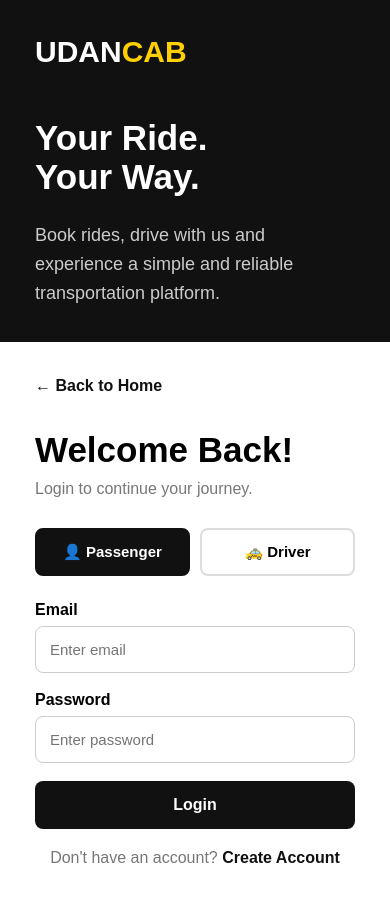
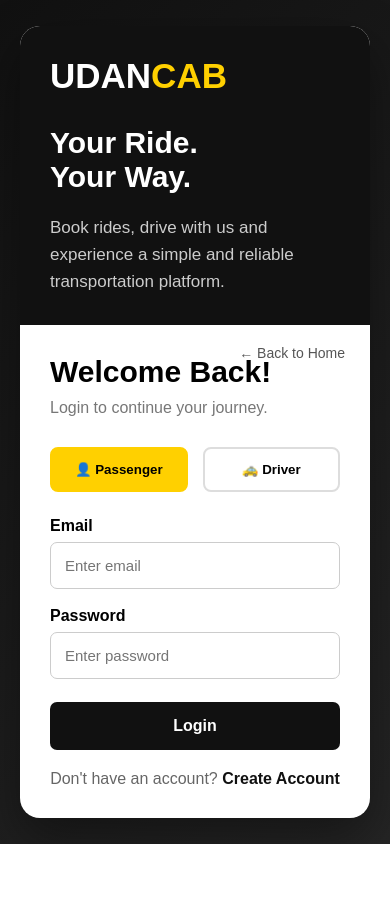
Before and after one commit to mrhrsingh038-cpu/UDAN-CAB, a website: page login.html in a window 390 px wide. After the commit the page ends 844 px from the top, so only its background shows below. Drawn offline with Linux system fonts and the light colour scheme.

Commit message:
Update login.html

```diff
--- a/login.html
+++ b/login.html
@@ -12,39 +12,55 @@
 
     <title>UDAN CAB - Login</title>
 
+
     <style>
 
         * {
-            box-sizing: border-box;
             margin: 0;
             padding: 0;
+            box-sizing: border-box;
+            font-family: Arial, sans-serif;
         }
 
         body {
-            font-family: Arial, sans-serif;
             min-height: 100vh;
-            background: #f5f5f5;
+            background: linear-gradient(
+                135deg,
+                #111,
+                #252525
+            );
+            display: flex;
+            align-items: center;
+            justify-content: center;
+            padding: 20px;
         }
 
         .container {
-            min-height: 100vh;
+            width: 900px;
+            max-width: 100%;
+            min-height: 550px;
+            background: white;
+            border-radius: 20px;
+            overflow: hidden;
             display: flex;
+            box-shadow:
+                0 20px 50px rgba(0,0,0,.4);
         }
 
         .left {
-            width: 50%;
+            width: 45%;
             background: #111;
             color: white;
-            padding: 70px;
+            padding: 50px;
             display: flex;
             flex-direction: column;
             justify-content: center;
         }
 
         .logo {
-            font-size: 30px;
+            font-size: 35px;
             font-weight: bold;
-            margin-bottom: 50px;
+            margin-bottom: 30px;
         }
 
         .logo span {
@@ -52,41 +68,29 @@
         }
 
         .left h1 {
-            font-size: 52px;
-            line-height: 1.1;
-            margin-bottom: 25px;
+            font-size: 40px;
+            margin-bottom: 20px;
         }
 
         .left p {
             color: #ccc;
-            font-size: 18px;
             line-height: 1.6;
-            max-width: 500px;
+            font-size: 17px;
         }
 
         .cab-icon {
-            font-size: 70px;
+            font-size: 80px;
             margin-top: 40px;
         }
 
         .right {
-            width: 50%;
-            background: white;
-            display: flex;
-            flex-direction: column;
-            justify-content: center;
-            padding: 60px 10%;
+            width: 55%;
+            padding: 45px;
+            position: relative;
         }
 
-        .back {
-            color: #111;
-            text-decoration: none;
-            margin-bottom: 35px;
-            font-weight: bold;
-        }
-
-        h2 {
-            font-size: 35px;
+        .right h2 {
+            font-size: 30px;
             margin-bottom: 10px;
         }
 
@@ -97,7 +101,7 @@
 
         .role-container {
             display: flex;
-            gap: 10px;
+            gap: 15px;
             margin-bottom: 25px;
         }
 
@@ -109,13 +113,11 @@
             border-radius: 8px;
             cursor: pointer;
             font-weight: bold;
-            font-size: 15px;
         }
 
         .role-btn.active {
-            background: #111;
-            color: white;
-            border-color: #111;
+            background: #ffd000;
+            border-color: #ffd000;
         }
 
         .input-box {
@@ -132,13 +134,55 @@
             width: 100%;
             padding: 14px;
             border: 1px solid #ccc;
-            border-radius: 8px;
+            border-radius: 7px;
             font-size: 15px;
             outline: none;
         }
 
         .input-box input:focus {
             border-color: #111;
+        }
+
+        .main-btn {
+            width: 100%;
+            padding: 15px;
+            background: #111;
+            color: white;
+            border: none;
+            border-radius: 7px;
+            font-size: 16px;
+            font-weight: bold;
+            cursor: pointer;
+            margin-top: 5px;
+        }
+
+        .main-btn:hover {
+            background: #333;
+        }
+
+        .switch {
+            text-align: center;
+            margin-top: 20px;
+            color: #666;
+        }
+
+        .switch span {
+            color: #111;
+            font-weight: bold;
+            cursor: pointer;
+        }
+
+        .back {
+            position: absolute;
+            top: 20px;
+            right: 25px;
+            text-decoration: none;
+            color: #555;
+            font-size: 14px;
+        }
+
+        .back:hover {
+            color: #111;
         }
 
         #vehicleFields {
@@ -149,60 +193,30 @@
             display: none;
         }
 
-        .main-btn {
-            width: 100%;
-            padding: 15px;
-            border: none;
-            border-radius: 8px;
-            background: #111;
-            color: white;
-            font-size: 16px;
-            font-weight: bold;
-            cursor: pointer;
-        }
-
-        .main-btn:hover {
-            background: #333;
-        }
-
-        .switch {
-            text-align: center;
-            margin-top: 20px;
-            color: #777;
-        }
-
-        .switch span {
-            color: #111;
-            font-weight: bold;
-            cursor: pointer;
-        }
-
-        @media(max-width: 700px) {
+        @media(max-width:700px) {
 
             .container {
                 flex-direction: column;
             }
 
-            .left,
-            .right {
+            .left {
                 width: 100%;
-            }
-
-            .left {
-                padding: 35px;
+                padding: 30px;
             }
 
             .left h1 {
-                font-size: 35px;
-            }
-
-            .right {
-                padding: 35px;
+                font-size: 30px;
             }
 
             .cab-icon {
                 display: none;
             }
+
+            .right {
+                width: 100%;
+                padding: 30px;
+            }
+
         }
 
     </style>
@@ -212,7 +226,11 @@
 
 <body>
 
+
     <div class="container">
+
+
+        <!-- LEFT SIDE -->
 
         <div class="left">
 
@@ -238,18 +256,23 @@
         </div>
 
 
+        <!-- RIGHT SIDE -->
+
         <div class="right">
 
+
             <a
-                href="index.html"
+                href="/index.html"
                 class="back"
             >
                 ← Back to Home
             </a>
 
+
             <h2 id="formTitle">
                 Welcome Back!
             </h2>
+
 
             <p
                 class="subtitle"
@@ -259,7 +282,10 @@
             </p>
 
 
+            <!-- ROLE -->
+
             <div class="role-container">
+
 
                 <button
                     class="role-btn active"
@@ -269,6 +295,7 @@
                     👤 Passenger
                 </button>
 
+
                 <button
                     class="role-btn"
                     id="driverRole"
@@ -277,8 +304,11 @@
                     🚕 Driver
                 </button>
 
+
             </div>
 
+
+            <!-- NAME -->
 
             <div
                 class="input-box"
@@ -298,6 +328,8 @@
             </div>
 
 
+            <!-- EMAIL -->
+
             <div class="input-box">
 
                 <label>
@@ -312,6 +344,8 @@
 
             </div>
 
+
+            <!-- PASSWORD -->
 
             <div class="input-box">
 
@@ -328,7 +362,10 @@
             </div>
 
 
+            <!-- DRIVER -->
+
             <div id="vehicleFields">
+
 
                 <div class="input-box">
 
@@ -359,8 +396,11 @@
 
                 </div>
 
+
             </div>
 
+
+            <!-- BUTTON -->
 
             <button
                 class="main-btn"
@@ -370,7 +410,12 @@
             </button>
 
 
-            <p class="switch" id="switchText">
+            <!-- SWITCH -->
+
+            <p
+                class="switch"
+                id="switchText"
+            >
 
                 Don't have an account?
 
@@ -380,6 +425,7 @@
 
             </p>
 
+
         </div>
 
     </div>
@@ -387,9 +433,18 @@
 
 <script>
 
+
+    /* =====================================================
+       RENDER BACKEND
+    ===================================================== */
+
     const API =
         "https://udan-cab.onrender.com";
 
+
+    /* =====================================================
+       VARIABLES
+    ===================================================== */
 
     let selectedRole =
         "user";
@@ -399,7 +454,7 @@
 
 
     /* =====================================================
-       ROLE
+       SELECT ROLE
     ===================================================== */
 
     function selectRole(role) {
@@ -408,15 +463,17 @@
             role;
 
 
-        const userBtn =
+        const userButton =
             document.getElementById(
                 "userRole"
             );
 
-        const driverBtn =
+
+        const driverButton =
             document.getElementById(
                 "driverRole"
             );
+
 
         const vehicleFields =
             document.getElementById(
@@ -428,28 +485,33 @@
             role === "user"
         ) {
 
-            userBtn.classList.add(
+            userButton.classList.add(
                 "active"
             );
 
-            driverBtn.classList.remove(
+
+            driverButton.classList.remove(
                 "active"
             );
 
+
             vehicleFields.style.display =
                 "none";
+
 
         }
 
         else {
 
-            driverBtn.classList.add(
+            driverButton.classList.add(
                 "active"
             );
 
-            userBtn.classList.remove(
+
+            userButton.classList.remove(
                 "active"
             );
+
 
             vehicleFields.style.display =
                 "block";
@@ -460,7 +522,7 @@
 
 
     /* =====================================================
-       TOGGLE LOGIN / REGISTER
+       LOGIN / REGISTER TOGGLE
     ===================================================== */
 
     function toggleForm() {
@@ -474,20 +536,24 @@
                 "formTitle"
             );
 
+
         const subtitle =
             document.getElementById(
                 "formSubtitle"
             );
+
 
         const button =
             document.querySelector(
                 ".main-btn"
             );
 
+
         const switchText =
             document.getElementById(
                 "switchText"
             );
+
 
         const nameField =
             document.getElementById(
@@ -502,18 +568,23 @@
             title.innerText =
                 "Create Account";
 
+
             subtitle.innerText =
                 "Register to start using UDAN CAB.";
+
 
             button.innerText =
                 "Register";
 
+
             nameField.style.display =
                 "block";
+
 
             switchText.innerHTML =
                 'Already have an account? ' +
                 '<span onclick="toggleForm()">Login</span>';
+
 
         }
 
@@ -522,14 +593,18 @@
             title.innerText =
                 "Welcome Back!";
 
+
             subtitle.innerText =
                 "Login to continue your journey.";
+
 
             button.innerText =
                 "Login";
 
+
             nameField.style.display =
                 "none";
+
 
             switchText.innerHTML =
                 "Don't have an account? " +
@@ -541,30 +616,33 @@
 
 
     /* =====================================================
-       SUBMIT
+       SUBMIT FORM
     ===================================================== */
 
     async function submitForm() {
 
+
         const email =
-            document.getElementById(
-                "email"
-            ).value.trim();
+            document
+                .getElementById("email")
+                .value
+                .trim();
 
 
         const password =
-            document.getElementById(
-                "password"
-            ).value.trim();
+            document
+                .getElementById("password")
+                .value
+                .trim();
 
 
         if (
-            !email ||
-            !password
+            email === "" ||
+            password === ""
         ) {
 
             alert(
-                "Please enter email and password."
+                "Please fill all required fields."
             );
 
             return;
@@ -575,25 +653,32 @@
         let name =
             "";
 
+
         let vehicleNumber =
             "";
+
 
         let license =
             "";
 
+
+        /* =================================================
+           REGISTER NAME
+        ================================================= */
 
         if (
             isRegister
         ) {
 
             name =
-                document.getElementById(
-                    "name"
-                ).value.trim();
+                document
+                    .getElementById("name")
+                    .value
+                    .trim();
 
 
             if (
-                !name
+                name === ""
             ) {
 
                 alert(
@@ -607,26 +692,36 @@
         }
 
 
+        /* =================================================
+           DRIVER DETAILS
+        ================================================= */
+
         if (
             selectedRole ===
             "driver"
         ) {
 
             vehicleNumber =
-                document.getElementById(
-                    "vehicleNumber"
-                ).value.trim();
+                document
+                    .getElementById(
+                        "vehicleNumber"
+                    )
+                    .value
+                    .trim();
 
 
             license =
-                document.getElementById(
-                    "license"
-                ).value.trim();
+                document
+                    .getElementById(
+                        "license"
+                    )
+                    .value
+                    .trim();
 
 
             if (
-                !vehicleNumber ||
-                !license
+                vehicleNumber === "" ||
+                license === ""
             ) {
 
                 alert(
@@ -639,6 +734,10 @@
 
         }
 
+
+        /* =================================================
+           USER DATA
+        ================================================= */
 
         const userData = {
 
@@ -671,13 +770,15 @@
 
         try {
 
-            /* =================================================
+
+            /* =============================================
                REGISTER
-            ================================================= */
+            ============================================= */
 
             if (
                 isRegister
             ) {
+
 
                 const response =
                     await fetch(
@@ -689,8 +790,10 @@
                                 "POST",
 
                             headers: {
+
                                 "Content-Type":
                                     "application/json"
+
                             },
 
                             body:
@@ -724,11 +827,20 @@
 
 
                 alert(
-                    "🎉 Registration Successful!\n\nNow login with your account."
+                    "🎉 Registration Successful!\n\n" +
+                    "Now login with your account."
                 );
 
 
                 toggleForm();
+
+
+                document
+                    .getElementById(
+                        "password"
+                    )
+                    .value =
+                    "";
 
 
                 return;
@@ -736,9 +848,9 @@
             }
 
 
-            /* =================================================
+            /* =============================================
                LOGIN
-            ================================================= */
+            ============================================= */
 
             const response =
                 await fetch(
@@ -750,8 +862,10 @@
                             "POST",
 
                         headers: {
+
                             "Content-Type":
                                 "application/json"
+
                         },
 
                         body:
@@ -784,9 +898,9 @@
             }
 
 
-            /* =================================================
-               SAVE LOGIN
-            ================================================= */
+            /* =============================================
+               SAVE TOKEN
+            ============================================= */
 
             localStorage.setItem(
                 "udanToken",
@@ -802,63 +916,87 @@
             );
 
 
-            alert(
-                "✅ Login Successful!\n\nWelcome to UDAN CAB!"
+            console.log(
+                "Logged in user:",
+                data.user
             );
 
 
-            /* =================================================
-               IMPORTANT REDIRECT
-            ================================================= */
+            alert(
+                "✅ Login Successful!\n\n" +
+                "Welcome to UDAN CAB!"
+            );
+
+
+            /* =============================================
+               REDIRECT
+            ============================================= */
+
+            const role =
+                data.user.role;
+
 
             if (
-                data.user.role ===
+                role ===
                 "driver"
             ) {
 
                 /*
-                   Actual file in your GitHub:
+                   File actually exists in ROOT:
                    driver-dashboard(1).html
                 */
 
                 window.location.href =
-                    "/backend/driver-dashboard(1).html";
+                    "/driver-dashboard(1).html";
+
 
             }
 
             else if (
-                data.user.role ===
+                role ===
                 "admin"
             ) {
 
+                /*
+                   File actually exists in ROOT:
+                   admin(1).html
+                */
+
                 window.location.href =
-                    "/backend/admin(1).html";
+                    "/admin(1).html";
+
 
             }
 
             else {
 
                 /*
-                   Actual file in your GitHub:
+                   File actually exists in ROOT:
                    dashboard(1).html
                 */
 
                 window.location.href =
-                    "/backend/dashboard(1).html";
+                    "/dashboard(1).html";
 
             }
 
+
         }
 
-        catch (error) {
+        catch (
+            error
+        ) {
+
 
             console.error(
+                "LOGIN ERROR:",
                 error
             );
 
 
             alert(
-                "❌ Render backend se connection nahi ho pa raha."
+                "❌ Render backend se connection nahi ho pa raha.\n\n" +
+                "Please try again."
             );
 
         }
@@ -866,7 +1004,17 @@
     }
 
 
+    /* =====================================================
+       DEFAULT ROLE
+    ===================================================== */
+
+    selectRole(
+        "user"
+    );
+
+
 </script>
+
 
 </body>
 
```
